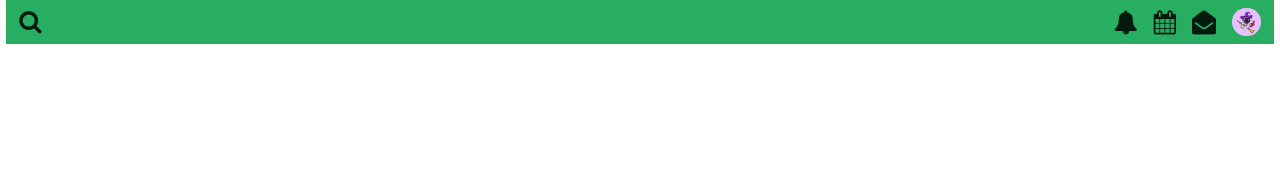
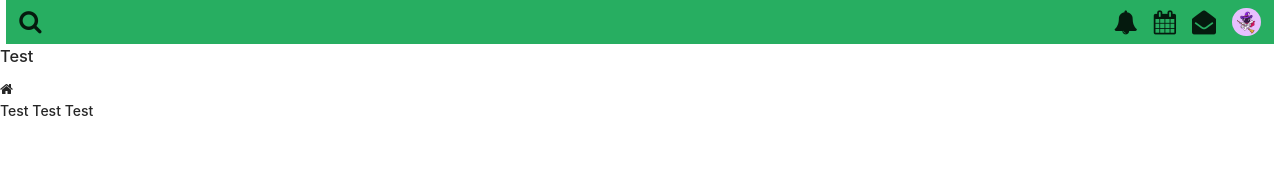
Before and after one commit to Dtech-Dbug/Clubhouse-Roomfeed-Page, a React (Create React App) app in the folder clubhouse-roomfeed/: page / in a window 1280 px wide. Shown: the top 172 px of the page. Built offline with nearby package versions, Linux system fonts and the light colour scheme.

Commit message:
update 🚀:App.js
- Imported newly created Roomcards component

```diff
--- a/clubhouse-roomfeed/src/App.js
+++ b/clubhouse-roomfeed/src/App.js
@@ -1,10 +1,12 @@
 import Nav from "./Components/Nav";
 import StickyFooter from "./Components/StickyFooter";
+import RoomCards from "./Components/RoomCards";
 function App() {
 	return (
 		<div className="App">
 			<Nav />
 			<StickyFooter />
+			<RoomCards />
 		</div>
 	);
 }
```
